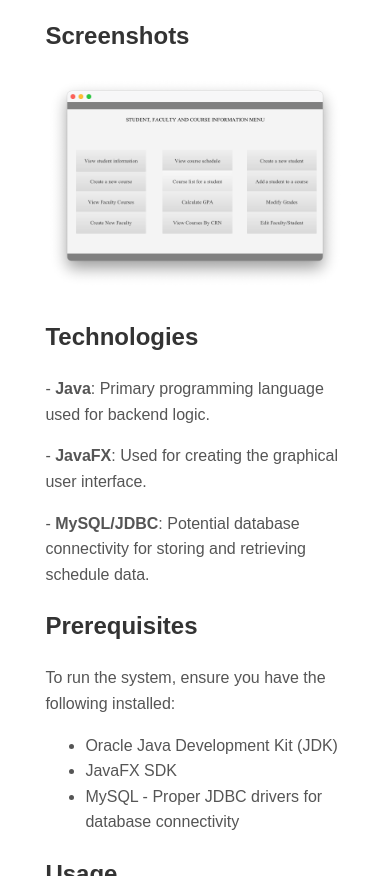
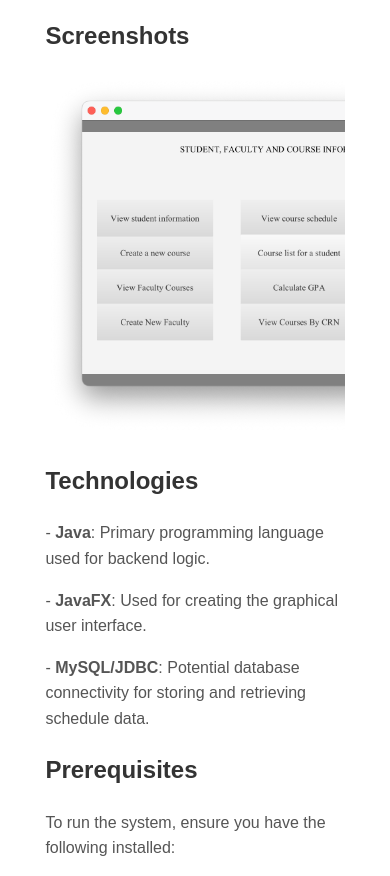
Before and after one commit to danielsilva010/MDCsys-withDB, a plain HTML site: page docs/index.html in a window 390 px wide. Shown: the part 874-1750 px from the top of the page. Drawn offline with Linux system fonts and the light colour scheme.

Commit message:
Update styles.css

```diff
--- a/docs/styles.css
+++ b/docs/styles.css
@@ -19,9 +19,15 @@ code {
     padding: 2px 4px;
     border-radius: 3px;
 }
+/* Styles for all devices */
+img {
+  max-width: 100%;
+  height: auto;
+}
+
+/* Styles for mobile devices */
 @media (max-width: 767px) {
   img {
-    max-width: 100%;
-    height: auto;
+    max-width: 500px; /* Adjust this value as needed */
   }
 }
```
